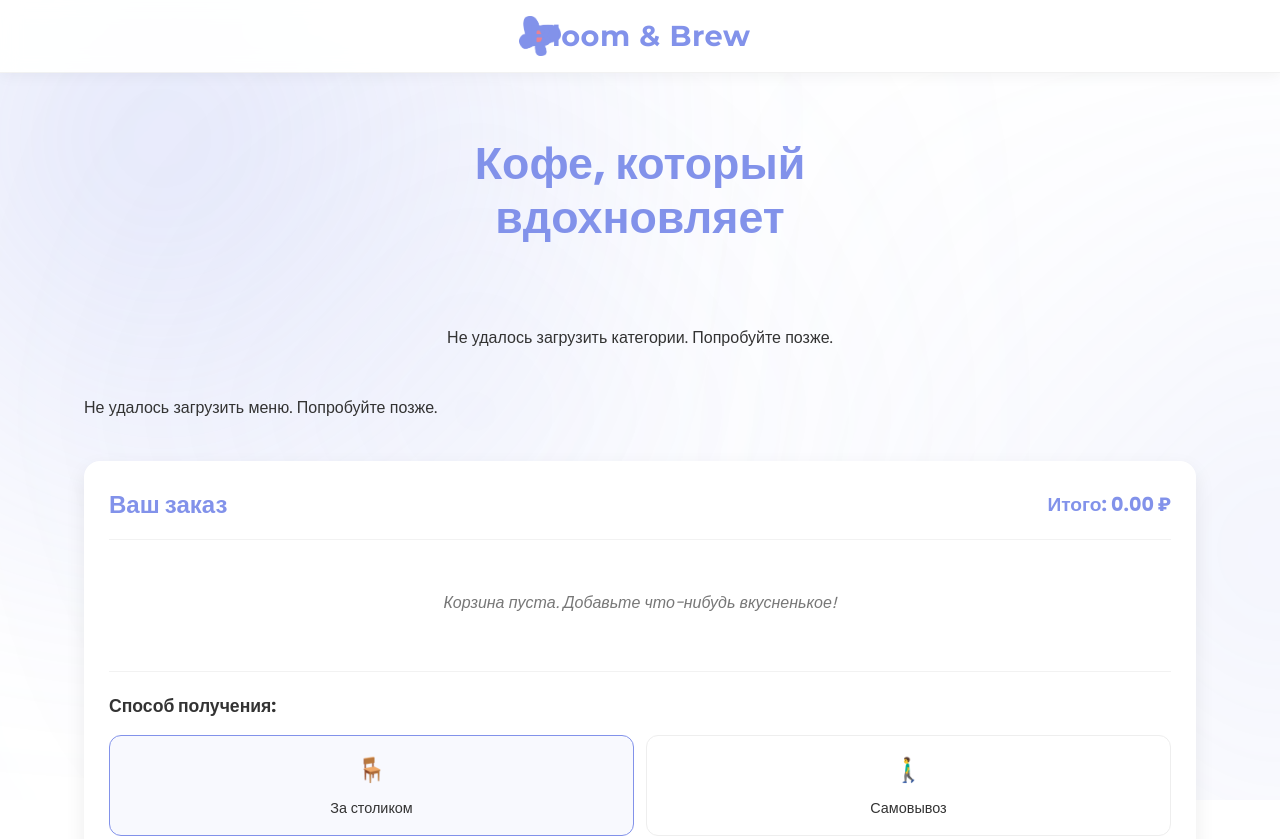
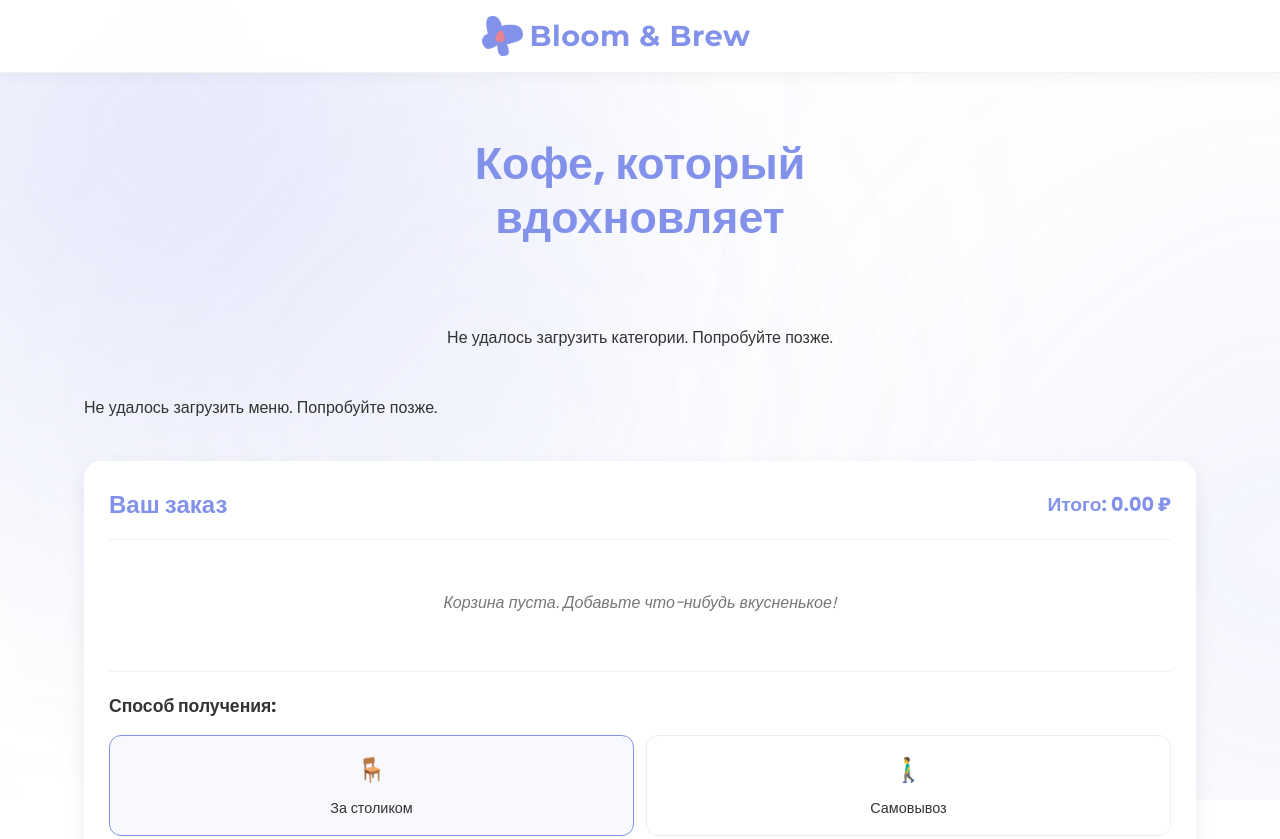
Before and after one commit to KirillKabsabarov/qwrfood, a plain HTML site: page frontend/index.html in a window 1280 px wide. Shown: the top 839 px of the page. Drawn offline with nearby package versions, Linux system fonts and the light colour scheme; no server answers.

Commit message:
Update style.css

```diff
--- a/frontend/style.css
+++ b/frontend/style.css
@@ -158,7 +158,7 @@ header {
 }
 
 .header-logo {
-    padding-right: 200px;
+    padding-right: 275px;
     display: flex; /* Чтобы выровнять картинку */
     align-items: center; /* Выравниваем по вертикали по центру */
 }
```
